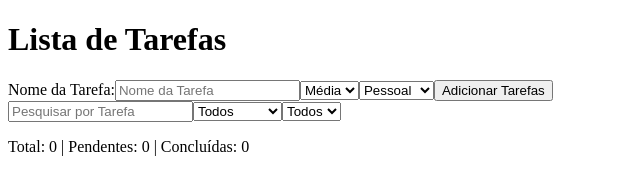
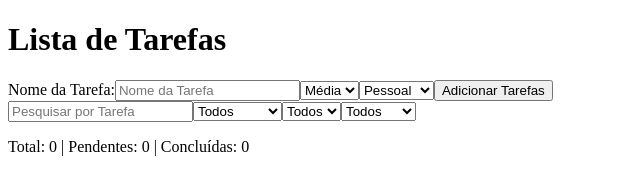
Before and after one commit to Saulorangel87/Lista-de-Tarefa, a React (Vite) app: page / in a window 1280 px wide. Shown: the top 192 px of the page, without its empty margins (0-640 px from the left). Built offline with nearby package versions, Linux system fonts and the light colour scheme.

Commit message:
feat: create FormTarefas component with CRUD and filtering functionality

```diff
--- a/src/components/FormTarefas.jsx
+++ b/src/components/FormTarefas.jsx
@@ -17,6 +17,7 @@ export default function FormTarefas() {
   const [prioridade, setPrioridade] = useState("Média");
   const [categoria, setCategoria] = useState("Pessoal");
   const [filtroPrioridade, setFiltroPrioridade] = useState("Todos");
+  const [filtroCategoria, setFiltroCategoria] = useState("Todos");
 
   function handleSubmit(e) {
     e.preventDefault();
@@ -86,6 +87,10 @@ export default function FormTarefas() {
     .filter((item) => {
       if (filtroPrioridade === "Todos") return true;
       return item.prioridade === filtroPrioridade;
+    })
+    .filter((item) => {
+      if (filtroCategoria === "Todos") return true;
+      return item.categoria === filtroCategoria;
     })
     .sort((a, b) => a.nome.localeCompare(b.nome));
 
@@ -159,6 +164,16 @@ export default function FormTarefas() {
         <option value="Alta">Alta</option>
       </select>
 
+      <select
+        value={filtroCategoria}
+        onChange={(e) => setFiltroCategoria(e.target.value)}
+      >
+        <option value="Todos">Todos</option>
+        <option value="Pessoal">Pessoal</option>
+        <option value="Trabalho">Trabalho</option>
+        <option value="Estudos">Estudos</option>
+      </select>
+
       <p>
         Total: {tarefa.length} | Pendentes: {contagemTarefasFiltradas.pendentes}{" "}
         | Concluídas: {contagemTarefasFiltradas.concluidas}
@@ -194,6 +209,7 @@ export default function FormTarefas() {
                   style={{
                     cursor: "pointer",
                     textDecoration: item.concluida ? "line-through" : "none",
+                    color: item.prioridade === "Alta" ? "red" : "black",
                   }}
                 >
                   {item.nome} - {item.prioridade} - {item.categoria}
```
